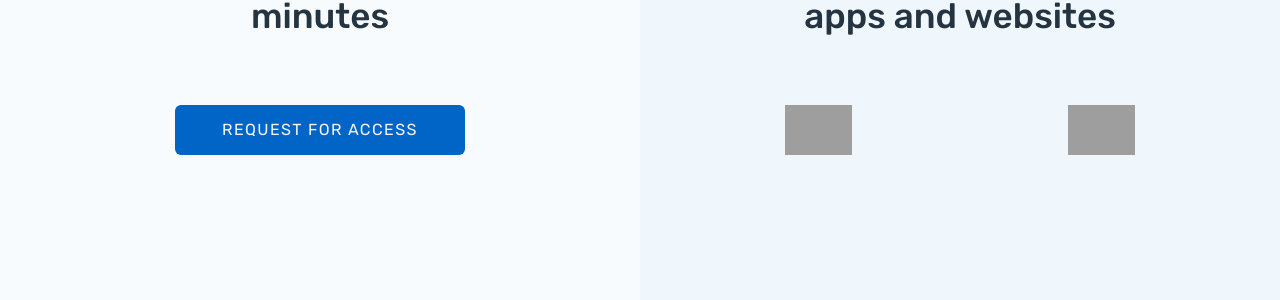
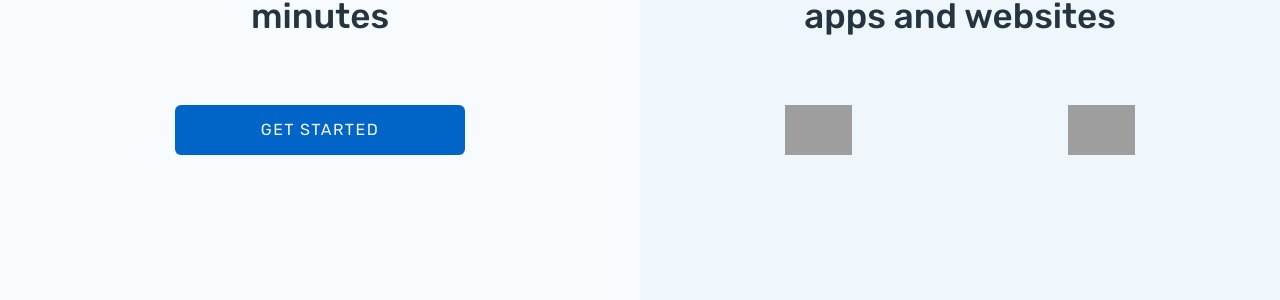
Before and after one commit to opengovsg/sgID-microsite, a Jekyll site: the page built from index.md, in a window 1280 px wide and 900 px high, scrolled down 982 px. Shown: the part 140-440 px from the top of the window. Built offline with Jekyll 4.4.1, drawn with Linux system fonts in a browser that asks for light colours; some of the changed text lies outside the part shown; grey boxes are pictures that could not be loaded.

Commit message:
change all links to new formsg contact form and remove download buttons

```diff
--- a/_layouts/home.html
+++ b/_layouts/home.html
@@ -25,8 +25,8 @@
                         Integrate with sgID in minutes
                     </div>
                     <div>
-                        <a href="https://form.gov.sg/5d7a0a6e28467500121f1f5e">
-                            <div class="button" id="get-started-btn">Request for access</div>
+                        <a href="https://go.gov.sg/sgid-support">
+                            <div class="button" id="get-started-btn">Get Started</div>
                         </a>
                     </div>
                 </div>
@@ -135,7 +135,7 @@
             <div class="half-col">
                 <div class="benefits-citizens-tagline">Stay in control of your personal information.</div>
                 <div class="benefits-citizens-call-to-action">
-                    {%- include download-badge.html -%}
+<!--                     {%- include download-badge.html -%} -->
                 </div>
             </div>
         </div>
@@ -199,8 +199,8 @@
             <div class="half-col">
                 <div class="benefits-business-tagline">Onboard in minutes.</div>
                 <div class="benefits-business-call-to-action">
-                    <a href="https://form.gov.sg/5d7a0a6e28467500121f1f5e">
-                        <div class="button">Request for access</div>
+                    <a href="https://go.gov.sg/sgid-support">
+                        <div class="button">Get in touch</div>
                     </a>
                 </div>
             </div>
```
